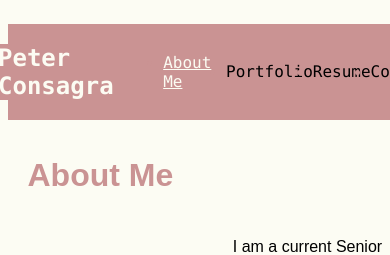
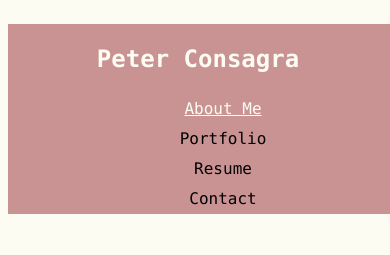
Before and after one commit to Pcon27/myNewWebsite, a React (Create React App) app: page / in a window 390 px wide. Shown: the top 255 px of the page. Built offline with nearby package versions, Linux system fonts and the light colour scheme.

Commit message:
add styling to portfolio page

```diff
--- a/src/stylesheets/about.css
+++ b/src/stylesheets/about.css
@@ -10,7 +10,12 @@
 body{
     display: flex;
     flex-direction: row;
-    background-color: var(--primary)
+    background-color: var(--primary);
+    width: 100vw;
+}
+
+div{
+    width: 100vw;
 }
 
 .info{
@@ -60,8 +65,17 @@ p{
     font-family: menlo;
 }
 
-/* a:-webkit-any-link {
-    color: var(--primary);
-    cursor: pointer;
-    text-decoration: none;
-} */
+
+@media screen and (max-width: 768px) {
+    .info{
+        display: flex;
+        flex-direction: column-reverse;
+        align-items: center;
+    }
+    p{
+        font-family: Arial, Helvetica, sans-serif;
+        width: 95vw;
+        margin-left: 2.5vw;
+        line-height: 30px;
+    }
+}
--- a/src/stylesheets/navbar.css
+++ b/src/stylesheets/navbar.css
@@ -80,3 +80,33 @@ a:hover {
     cursor: pointer;
     text-decoration: none;
 }
+
+
+
+
+
+@media screen and (max-width: 768px) {
+    body {
+
+        flex-direction: column;
+
+    }
+
+    .wtf {
+        margin-left: 0px;
+        margin-top: 0px;
+        display: flex;
+        justify-content: right;
+        align-content: center;
+    }
+
+    .nav-tabs{
+        display: flex;
+        flex-direction: column;
+        justify-content: space-evenly;
+        background-color: var(--secondary);
+        align-items: center;
+        width: 100vw;
+        line-height: 30px;
+    }
+}
--- a/src/stylesheets/portfolio.css
+++ b/src/stylesheets/portfolio.css
@@ -50,3 +50,20 @@ label{
 .about p{
     margin-left: 2.5%;
 }
+
+@media screen and (max-width: 768px){
+    #otherProjects {
+        margin-left: 2.5vw;
+        width: 95vw;
+        display: flex;
+        flex-direction: column;
+        margin-top: 30px;
+        justify-content: space-between;
+    }
+    .SMLPJ {
+        display: flex;
+        flex-direction: row;
+        width: 95%;
+        flex-flow: wrap;
+    }
+}
```
